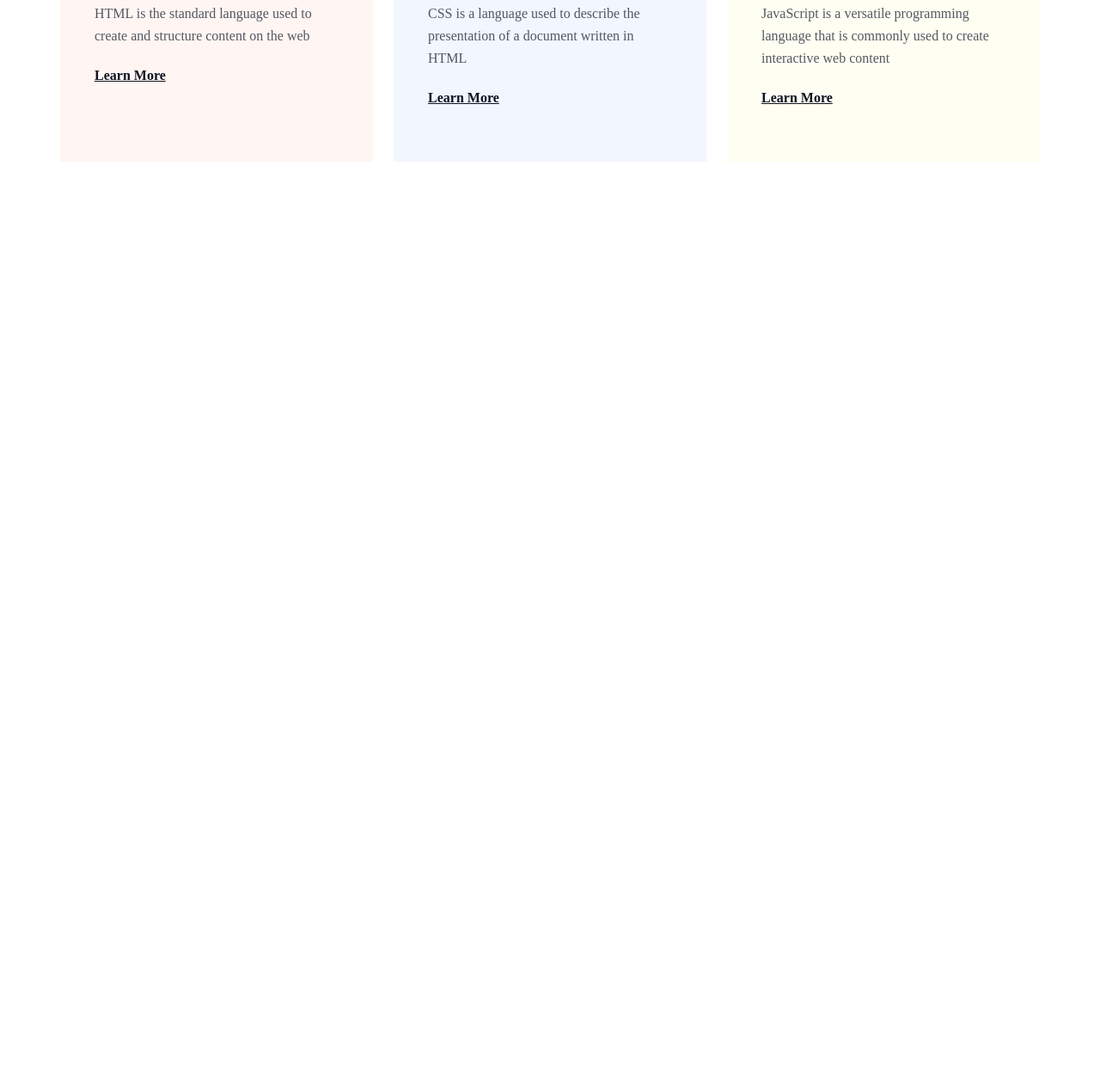
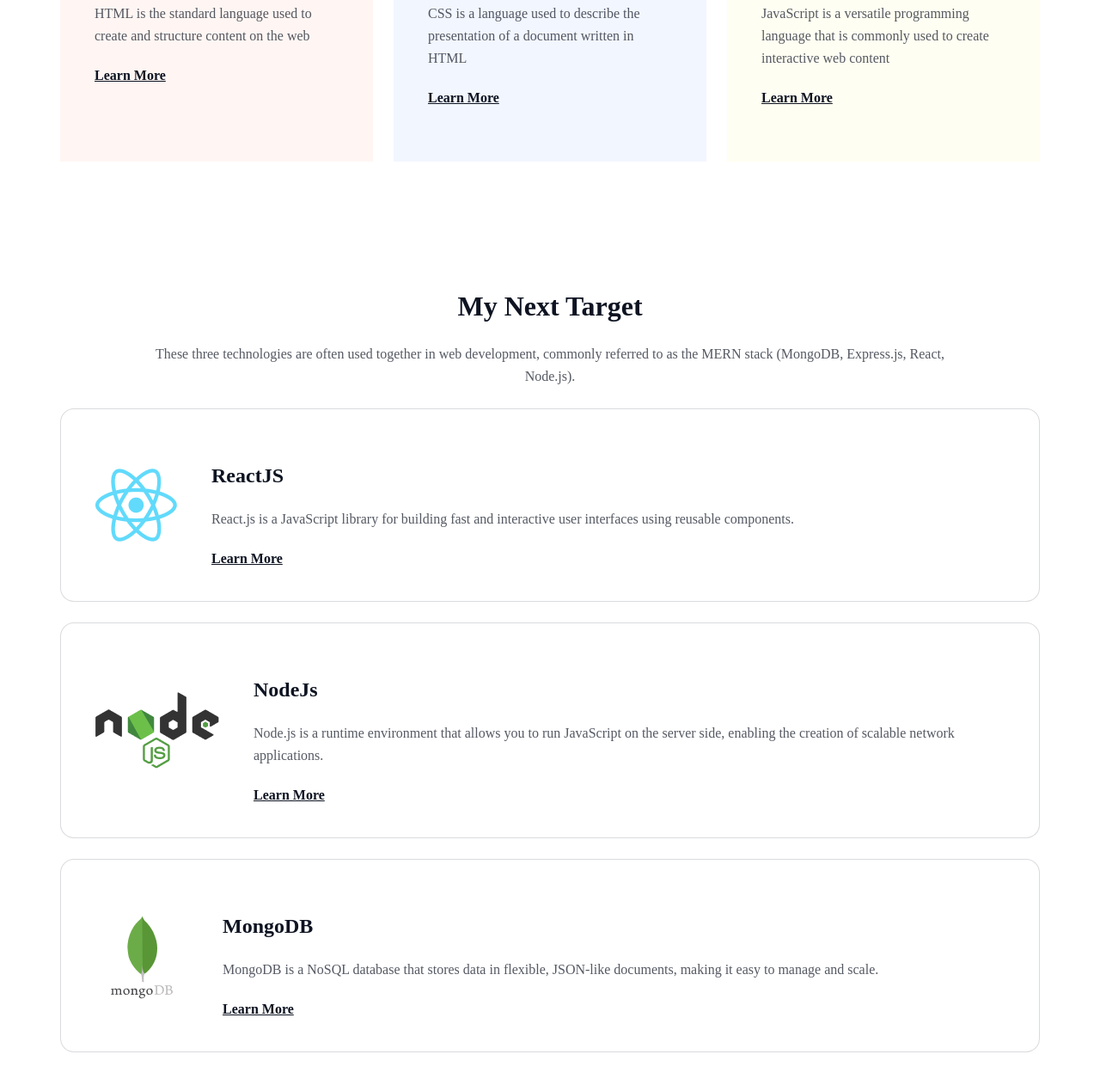
Before and after one commit to Shohel237/ph_assignment_01, a plain HTML site: page index.html in a window 1280 px wide. Shown: the part 3611-4873 px from the top of the page at 86% size. Before the commit the page ends 3953 px from the top, so only its background shows below. Drawn offline with Linux system fonts and the light colour scheme; a web font is replaced by a local one.

Commit message:
added_next_target_section

```diff
--- a/index.html
+++ b/index.html
@@ -100,6 +100,41 @@
          </section>
         <!-- My current target section ends -->
 
+        <!-- my next target starts -->
+         <div class="next_target">
+            <h2 class="section_title">My Next Target</h2>
+            <p>These three technologies are often used together in web development, commonly referred to as the MERN stack (MongoDB, Express.js, React, Node.js).</p>
+
+            <div class="next_target_cards">
+               <div class="next_target_card">
+                <img src="assets/react.png" alt="">
+                <div class="card_description">
+                    <h5>ReactJS</h5>
+                    <p>React.js is a JavaScript library for building fast and interactive user interfaces using reusable components.</p>
+                    <a href="">Learn More</a>
+                </div>
+               </div>
+
+                <div class="next_target_card">
+                    <img src="assets/nodejs.png" alt="">
+                  <div class="card_description">
+                    <h5>NodeJs</h5>
+                    <p>Node.js is a runtime environment that allows you to run JavaScript on the server side, enabling the creation of scalable network applications.</p>
+                    <a href="">Learn More</a>
+                  </div>
+                </div>
+                <div class="next_target_card">
+                    <img src="assets/mongodb.png" alt="">
+                    <div class="card_description">
+                        <h5>MongoDB</h5>
+                        <p>MongoDB is a NoSQL database that stores data in flexible, JSON-like documents, making it easy to manage and scale.</p>
+                        <a href="">Learn More</a>
+                    </div>
+                </div>
+            </div>
+         </div>
+        <!-- my next target ends -->
+
     </main>
     <footer>
 
--- a/style/style.css
+++ b/style/style.css
@@ -150,7 +150,7 @@ main{
 .my_current_target_cards p{
     margin-bottom: 24px;
 }
-.my_current_target_cards a{
+a{
     color: rgb(13, 19, 33);
     font-size: 16px;
     font-weight: 700;
@@ -173,3 +173,38 @@ main{
     height: 360px;
     padding: 40px;
 }
+.next_target{
+    display: flex;
+    flex-direction: column;
+    align-items: center;
+    margin-top: 111px;
+}
+.next_target>p{
+    text-align: center;
+}
+.next_target h2{
+    margin-bottom: 24px;
+
+}
+.next_target_card{
+    display: flex;
+    align-items: center;
+    padding: 40px;
+    border: 1px solid rgba(13, 19, 33, 0.15);
+    border-radius: 16px;
+    background: rgb(255, 255, 255);
+    margin: 24px auto;
+    width: 1140px;
+}
+.next_target_card> img{
+    margin-right: 40px;
+}
+.card_description h5{
+    color: rgb(13, 19, 33);
+    font-size: 24px;
+    font-weight: 800;
+    margin: 24px 0;
+}
+.card_description p{
+    margin-bottom: 24px;
+}
```
